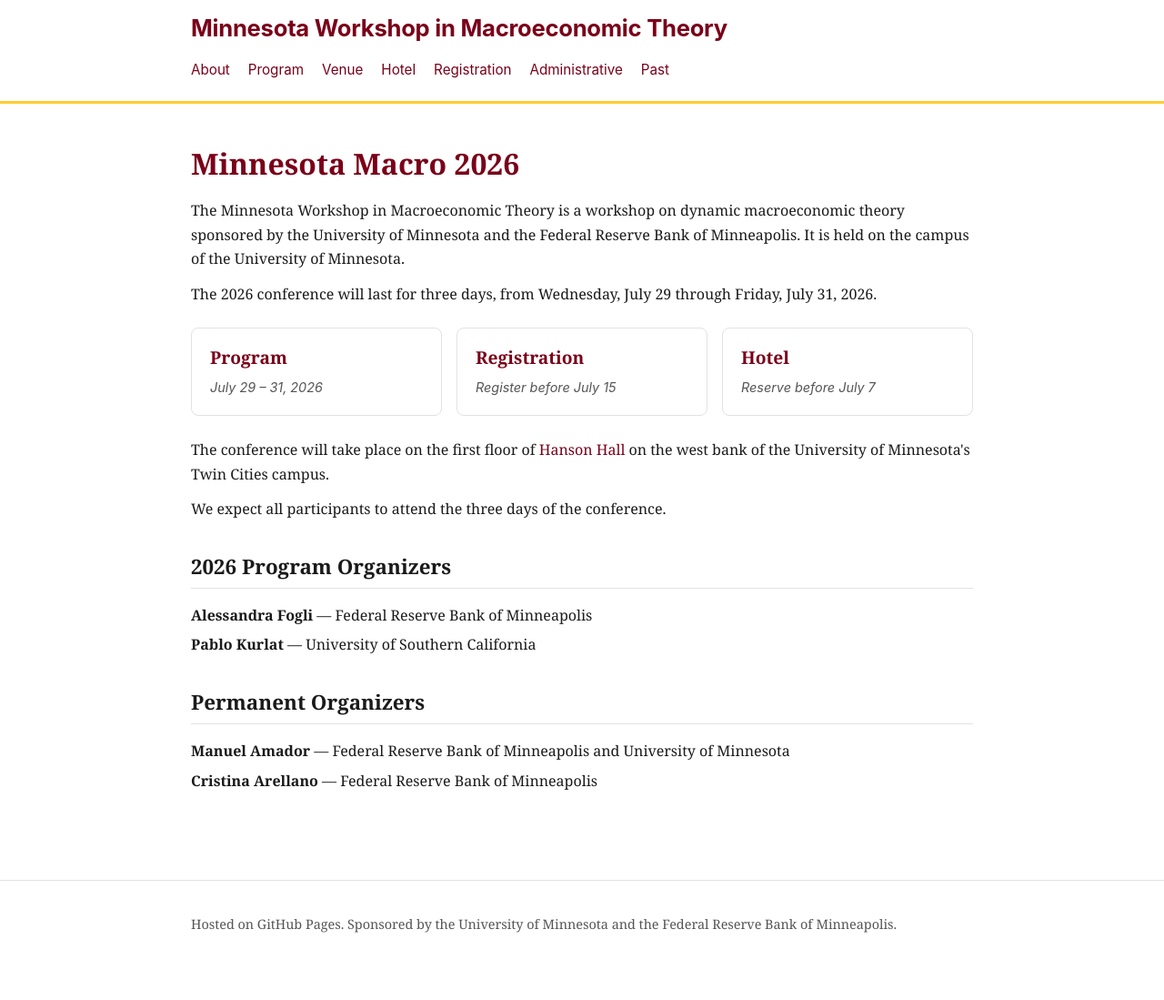
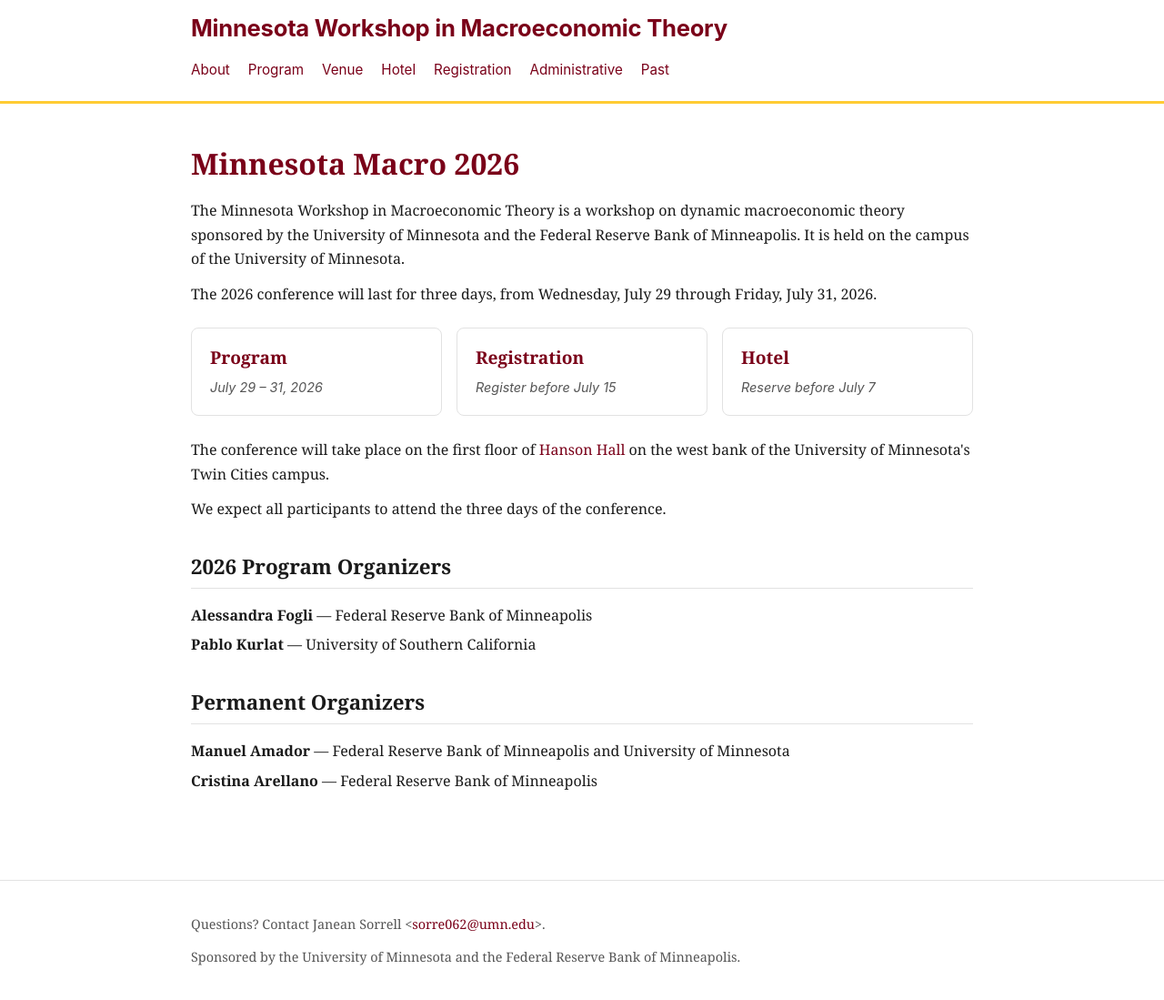
Before and after one commit to mnmacro/mnmacro.github.io, a Jekyll site: the page built from index.md, in a window 1280 px wide and 1099 px high. Shown: the whole window at 91% size. Built offline with Jekyll 4.4.1, drawn with Linux system fonts in a browser that asks for light colours.

Commit message:
Add contact line in footer and a maroon-and-gold SVG favicon
Janean Sorrell <sorre062@umn.edu> listed in the footer of every page for
inquiries. New favicon.svg renders as a maroon rounded square with a gold
serif 'M' so browser tabs are on-brand.

Co-Authored-By: Claude Opus 4.7 (1M context) <noreply@anthropic.com>

```diff
--- a/_layouts/default.html
+++ b/_layouts/default.html
@@ -5,6 +5,7 @@
   <meta name="viewport" content="width=device-width, initial-scale=1">
   <title>{% if page.title %}{{ page.title }} — {{ site.title }}{% else %}{{ site.title }}{% endif %}</title>
   <meta name="description" content="{{ site.description }}">
+  <link rel="icon" type="image/svg+xml" href="{{ '/favicon.svg' | relative_url }}">
   <link rel="stylesheet" href="{{ '/assets/css/style.css' | relative_url }}">
 </head>
 <body>
@@ -21,7 +22,8 @@
 
   <footer class="site-footer">
     <div class="container">
-      <p>Hosted on GitHub Pages. Sponsored by the University of Minnesota and the Federal Reserve Bank of Minneapolis.</p>
+      <p>Questions? Contact Janean Sorrell &lt;<a href="mailto:sorre062@umn.edu">sorre062@umn.edu</a>&gt;.</p>
+      <p>Sponsored by the University of Minnesota and the Federal Reserve Bank of Minneapolis.</p>
     </div>
   </footer>
 </body>
```
Also changed, not shown: favicon.svg (added).
